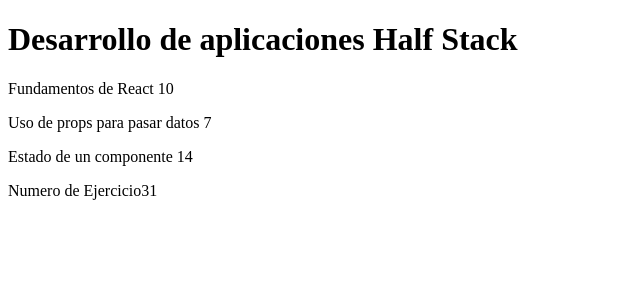
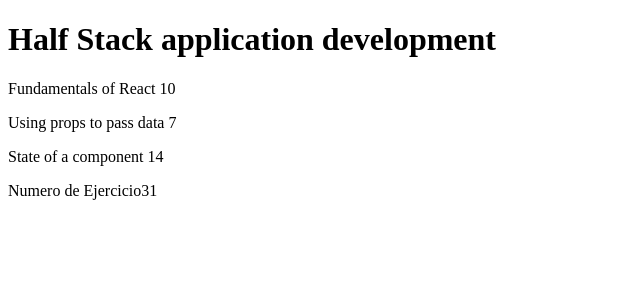
Before and after one commit to facusardi/desarrollo-we-practica, a React (Vite) app in the folder Part 1/coursinfo/: page / in a window 1280 px wide. Shown: the top 300 px of the page, without its empty margins (0-640 px from the left). Built offline with nearby package versions, Linux system fonts and the light colour scheme.

Commit message:
Ejercicio 1.3 Finalizado

```diff
--- a/Part 1/coursinfo/src/App.jsx
+++ b/Part 1/coursinfo/src/App.jsx
@@ -12,31 +12,38 @@
 const Content = (props) => {
   return (
     <div>
-    <Part part= {props.part1} exercises={props.exercises1}/>
-    <Part part= {props.part2} exercises={props.exercises2}/>
-    <Part part= {props.part3} exercises={props.exercises3}/>
+    <Part part= {props.part1}/>
+    <Part part= {props.part2}/>
+    <Part part= {props.part3}/>
     </div>
   )
 }
 const Part = (props) => {
   return (
-    <p>{props.part} {props.exercises}</p>
+    <p>{props.part.name} {props.part.exercises}</p>
   )
 }
 
 const App = () => {
-  const course = 'Desarrollo de aplicaciones Half Stack'
-  const part1 = 'Fundamentos de React'
-  const exercises1 = 10
-  const part2 = 'Uso de props para pasar datos'
-  const exercises2 = 7
-  const part3 = 'Estado de un componente'
-  const exercises3 = 14
+  const course = 'Half Stack application development'
+  const part1 = {
+    name: 'Fundamentals of React',
+    exercises: 10
+  }
+  const part2 = {
+    name: 'Using props to pass data',
+    exercises: 7
+  }
+  const part3 = {
+    name: 'State of a component',
+    exercises: 14
+  }
+
   return (
     <div>
       <Header course={course} />
-      <Content part1={part1} exercises1={exercises1} part2={part2} exercises2={exercises2} part3={part3} exercises3={exercises3} />
-      <Total total={exercises1 + exercises2 + exercises3} />
+      <Content part1={part1} part2={part2} part3={part3}/>
+      <Total total={part1.exercises + part2.exercises + part3.exercises} />
     </div>
   )
   }
```
